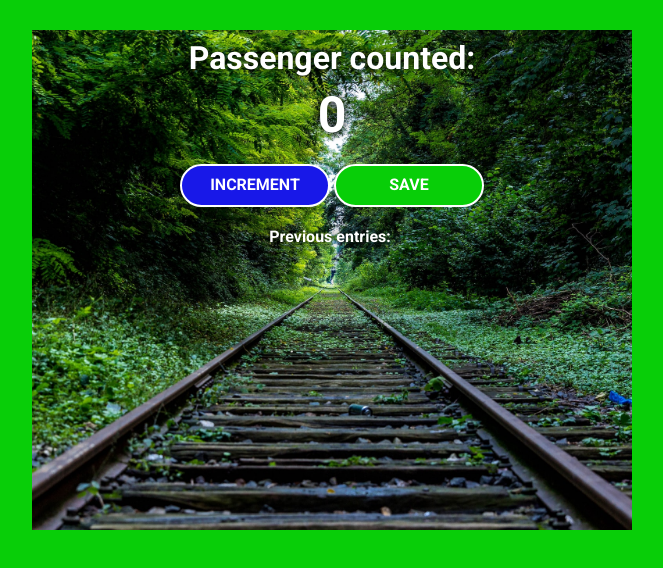
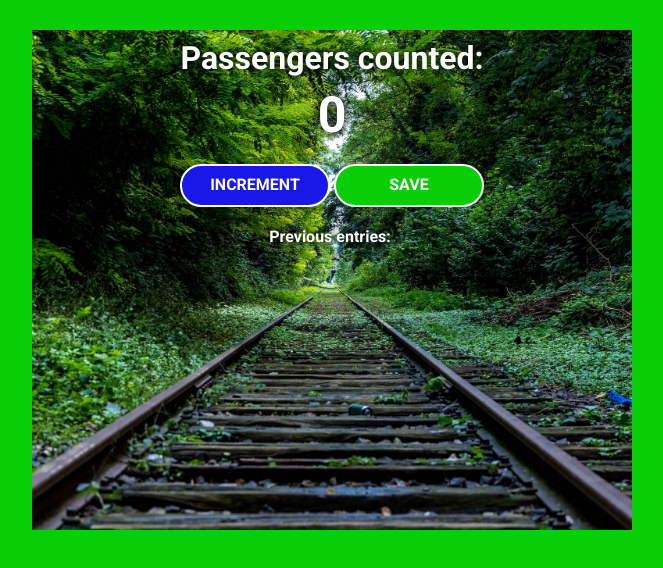
Before and after one commit to Georg-Kodehode/counter-app, a plain HTML site: page index.html in a window 1280 px wide. Shown: the whole page, without its empty margins (308-971 px from the left). Drawn offline with nearby package versions, Linux system fonts and the light colour scheme.

Commit message:
Update index.html

```diff
--- a/index.html
+++ b/index.html
@@ -17,7 +17,7 @@
   </head>
   <body>
     <div class="container">
-      <h1>Passenger counted:</h1>
+      <h1>Passengers counted:</h1>
       <h2 id="count-el">0</h2>
       <button id="increment-btn" onclick="increment()">INCREMENT</button>
       <button id="save-btn" onclick="save()">SAVE</button>
```
